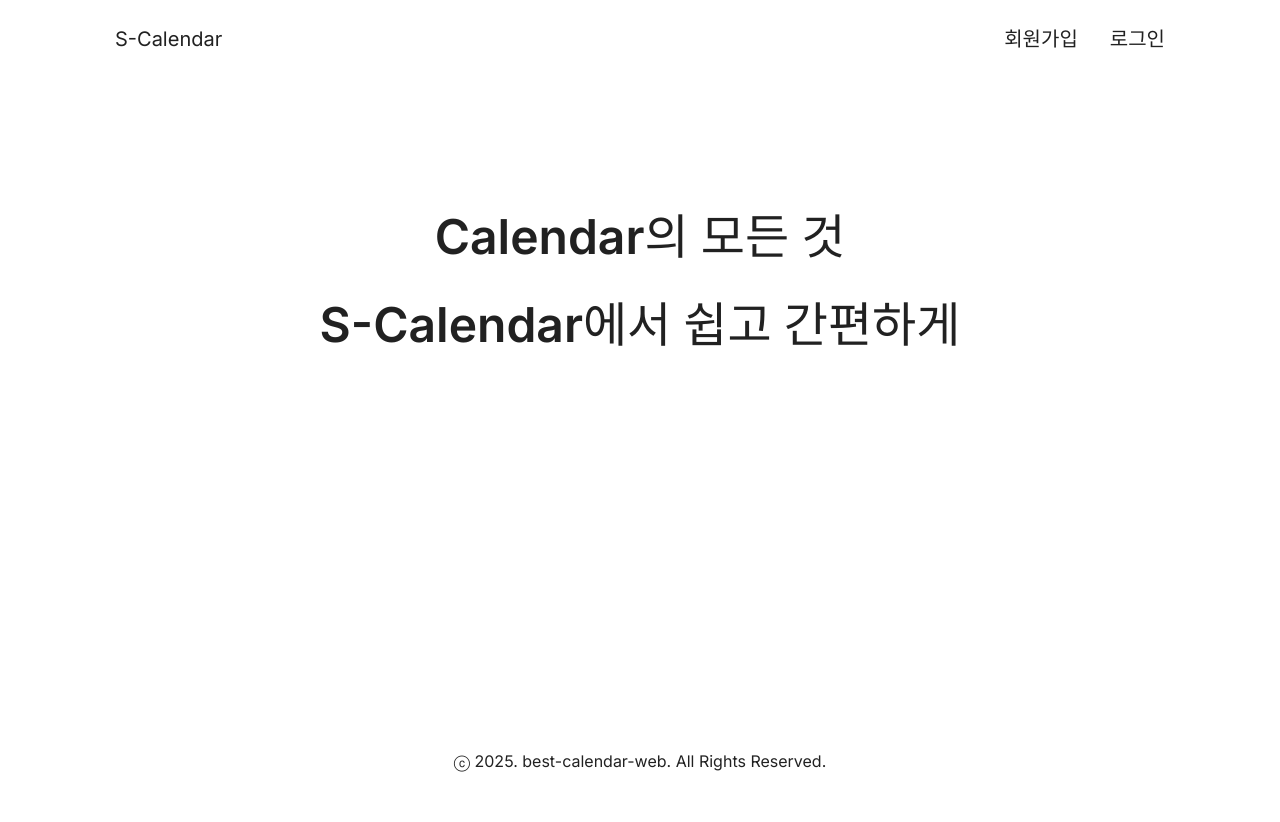
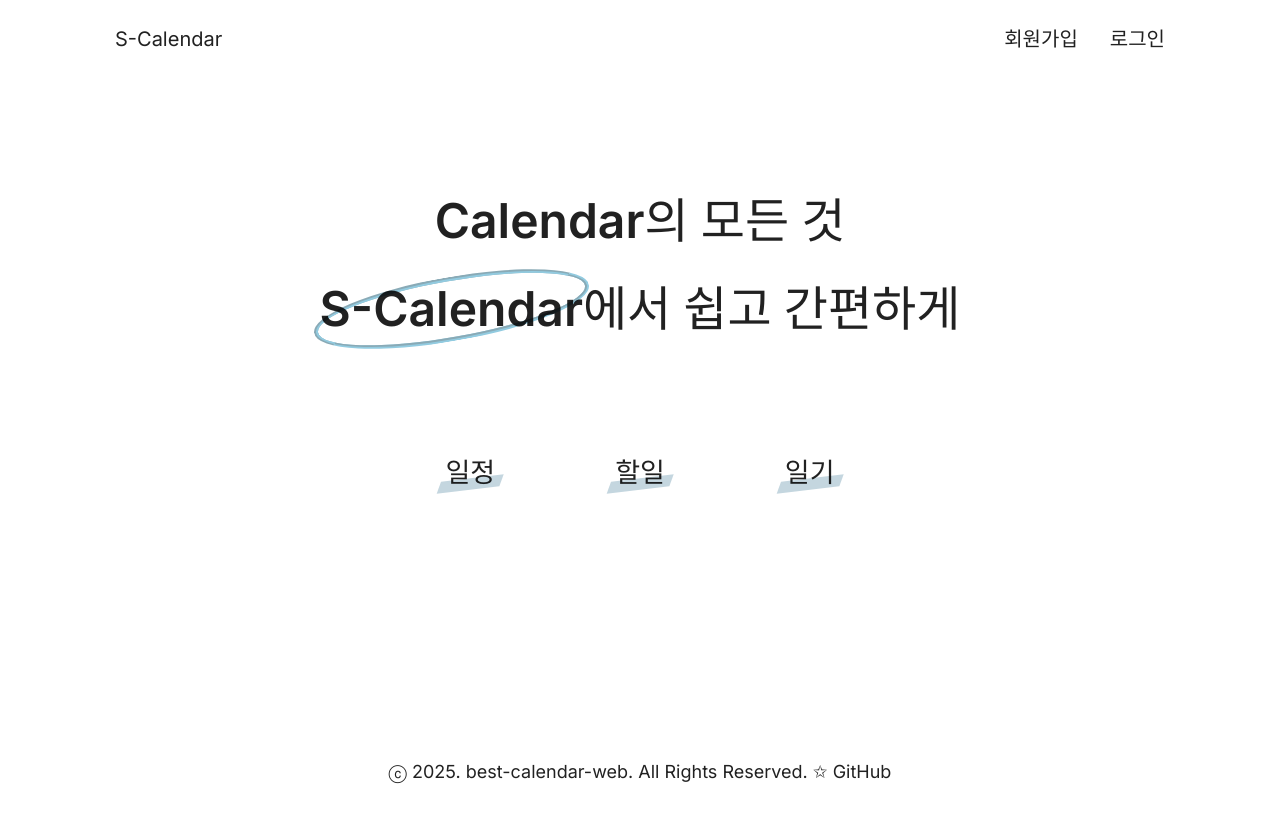
Before and after one commit to kska01/mirror-repository, a React (Vite) app in the folder fe/: page / in a window 1280 px wide. Shown: the top 822 px of the page. Built offline with nearby package versions, Linux system fonts and the light colour scheme; a web font is replaced by a local one.

Commit message:
[BCW-65] feat: 랜딩페이지에 추가 구현사항 구현 (#54)
- 타이틀의 S-Calendar에 동그라미 모양 추가
- 일정, 할일, 일기 텍스트 및 하이라이트 추가
- 위의 꾸미기 기능을 위해 App.css에 설정사항 추가

```diff
--- a/fe/src/App.css
+++ b/fe/src/App.css
@@ -5,6 +5,21 @@
   padding-right: 20px;
 }
 
+.custom-hand-circle::after {
+  content: "";
+  position: absolute;
+  top: -0.5rem; /* 필요에 따라 위치 조절 */
+  left: -0.5rem;
+  width: calc(100% + 1rem); /* 텍스트보다 약간 크게 */
+  height: calc(100% + 1rem);
+  border: 4px groove #2799c3; /* 손글씨 느낌의 테두리 효과 (색상 및 두께 조절 가능) */
+  border-radius: 50%; /* 원형을 만들기 위한 속성 */
+  transform: rotate(-10deg); /* 기울기 */
+  opacity: 0.5;
+  z-index: -10;
+  pointer-events: none; /* 클릭 등 이벤트 방지 */
+}
+
 .time-input::-webkit-calendar-picker-indicator {
   display: none;
 }
--- a/fe/src/components/Footer.jsx
+++ b/fe/src/components/Footer.jsx
@@ -2,6 +2,17 @@ import React from 'react';
 
 export default function Footer() {
   return (
-    <p className="text-center mt-100 mb-30">ⓒ 2025. best-calendar-web. All Rights Reserved.</p>
+    <section className="flex flex-col">
+      {/* <p className="text-center text-[18px] mt-30 mb-5 inline-block">
+        ⓒ 2025. best-calendar-web. All Rights Reserved.
+      </p> */}
+      <a
+        href="https://github.com/SesacBest/best-calendar-web"
+        className="text-center text-[18px] mt-30"
+        target="_blank"
+      >
+        ⓒ 2025. best-calendar-web. All Rights Reserved. ✩ GitHub
+      </a>
+    </section>
   );
 }
--- a/fe/src/pages/Home.jsx
+++ b/fe/src/pages/Home.jsx
@@ -2,11 +2,55 @@ import React from 'react';
 
 export default function Home() {
   return (
+    // <section>
+    //   <section>
+    //     <main className="flex flex-col gap-10 mx-40 my-36 text-center">
+    //       <h1 className="text-5xl font-semibold">Calendar의 모든 것</h1>
+    //       <h1 className="text-5xl font-semibold">
+    //         <span className="relative inline-block custom-hand-circle">S-Calendar</span>에서 쉽고
+    //         간편하게
+    //       </h1>
+    //       <span className="relative inline-block">
+    //         <section className="flex gap-28 justify-center mt-20 text-[27px]">
+    //           {/* <span className="z-10">달력</span>
+    //           <span className="absolute w-15 left-27 right-0 bottom-1 block h-3 bg-[#d4eaf7] opacity-100 -skew-x-20 -skew-y-7"></span> */}
+    //           <span className="z-10">일정</span>
+    //           <span className="absolute w-15 left-45 right-0 bottom-1 block h-3 bg-[#b6ccd8] opacity-80 -skew-x-20 -skew-y-7"></span>
+    //           <span className="z-10">할일</span>
+    //           <span className="absolute w-15 left-85 right-0 bottom-1 block h-3 bg-[#b6ccd8] opacity-80 -skew-x-20 -skew-y-7"></span>
+    //           <span className="z-10">일기</span>
+    //           <span className="absolute w-15 left-124 right-0 bottom-1 block h-3 bg-[#b6ccd8] opacity-80 -skew-x-20 -skew-y-7"></span>
+    //         </section>
+    //       </span>
+    //     </main>
+    //   </section>
+    // </section>
+
     <section>
-      <main className="flex flex-col gap-10 m-40 text-center">
-        <h1 className="text-5xl font-semibold">Calendar의 모든 것</h1>
-        <h1 className="text-5xl font-semibold">S-Calendar에서 쉽고 간편하게</h1>
-      </main>
+      <section>
+        <main className="flex flex-col gap-10 mx-40 my-36 text-center">
+          <h1 className="text-5xl font-semibold">Calendar의 모든 것</h1>
+          <h1 className="text-5xl font-semibold">
+            <span className="relative inline-block custom-hand-circle">S-Calendar</span>에서 쉽고
+            간편하게
+          </h1>
+          <section className="flex gap-30 justify-center mt-20 text-[27px]">
+            {/* 각각의 텍스트와 형광펜 효과를 그룹화 */}
+            <div className="relative">
+              <span className="z-10 relative">일정</span>
+              <span className="absolute bottom-1 left-1/2 transform -translate-x-1/2 block h-3 w-[120%] bg-[#b6ccd8] opacity-80 -skew-x-20 -skew-y-7"></span>
+            </div>
+            <div className="relative">
+              <span className="z-10 relative">할일</span>
+              <span className="absolute bottom-1 left-1/2 transform -translate-x-1/2 block h-3 w-[120%] bg-[#b6ccd8] opacity-80 -skew-x-20 -skew-y-7"></span>
+            </div>
+            <div className="relative">
+              <span className="z-10 relative">일기</span>
+              <span className="absolute bottom-1 left-1/2 transform -translate-x-1/2 block h-3 w-[120%] bg-[#b6ccd8] opacity-80 -skew-x-20 -skew-y-7"></span>
+            </div>
+          </section>
+        </main>
+      </section>
     </section>
   );
 }
```
